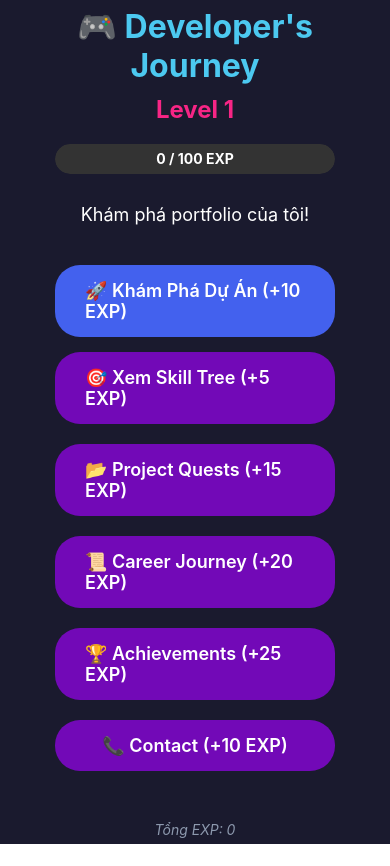
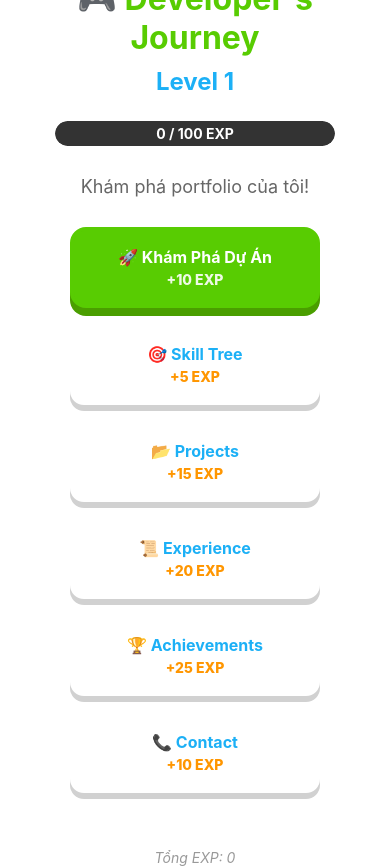
Before and after one commit to naphucco/GamifiedApp, a React Native app: screen /Home in a window 390 px wide. Before the commit the page ends 844 px from the top, so only its background shows below. Built offline with nearby package versions, Linux system fonts and the light colour scheme.

Commit message:
Add custom button

```diff
--- /dev/null
+++ b/src/components/ui/CustomButton.tsx
@@ -0,0 +1,174 @@
+import React, { useRef } from 'react';
+import { TouchableOpacity, Text, Animated, StyleSheet, View } from 'react-native';
+
+interface CustomButtonProps {
+  title: string;
+  onPress: () => void;
+  expAmount?: number;
+  type?: 'primary' | 'secondary';
+  disabled?: boolean;
+}
+
+export const CustomButton: React.FC<CustomButtonProps> = ({
+  title,
+  onPress,
+  expAmount,
+  type = 'primary',
+  disabled = false
+}) => {
+  const translateYAnim = useRef(new Animated.Value(0)).current;
+
+  const handlePressIn = () => {
+    Animated.spring(translateYAnim, {
+      toValue: type === 'primary' ? 8 : 6,
+      friction: 5,
+      useNativeDriver: true,
+    }).start();
+  };
+
+  const handlePressOut = () => {
+    Animated.spring(translateYAnim, {
+      toValue: 0,
+      friction: 5,
+      useNativeDriver: true,
+    }).start();
+  };
+
+  const handlePress = () => {
+    onPress?.();
+  };
+
+  return (
+    <View style={styles.buttonContainer}>
+      {/* Shadow layer cho primary */}
+      {!disabled && type === 'primary' && (
+        <View style={styles.primaryShadowLayer} />
+      )}
+
+      {/* Shadow layer cho secondary */}
+      {!disabled && type === 'secondary' && (
+        <View style={styles.secondaryShadowLayer} />
+      )}
+
+      {/* Main button với animation */}
+      <Animated.View
+        style={{
+          transform: [{ translateY: translateYAnim }]
+        }}
+      >
+        <TouchableOpacity
+          style={[
+            type === 'primary' ? styles.primaryButton : styles.secondaryButton,
+            disabled && styles.disabledButton
+          ]}
+          onPressIn={handlePressIn}
+          onPressOut={handlePressOut}
+          onPress={handlePress}
+          activeOpacity={0.9}
+          disabled={disabled}
+        >
+          <Text style={type === 'primary' ? styles.primaryButtonText : styles.secondaryButtonText}>
+            {title}
+          </Text>
+          {expAmount && (
+            <Text style={[
+              styles.expText,
+              type === 'primary' ? styles.primaryExpText : styles.secondaryExpText
+            ]}>
+              +{expAmount} EXP
+            </Text>
+          )}
+        </TouchableOpacity>
+      </Animated.View>
+    </View>
+  );
+};
+
+const styles = StyleSheet.create({
+  buttonContainer: {
+    position: 'relative',
+    marginBottom: 16,
+  },
+  primaryShadowLayer: {
+    position: 'absolute',
+    top: 8,
+    left: 0,
+    right: 0,
+    height: '100%',
+    borderRadius: 16,
+    backgroundColor: '#4a9e00',
+  },
+  secondaryShadowLayer: {
+    position: 'absolute',
+    top: 6,
+    left: 0,
+    right: 0,
+    height: '100%',
+    borderRadius: 14,
+    backgroundColor: '#d1d1d1',
+  },
+  primaryButton: {
+    backgroundColor: '#58cc02',
+    paddingHorizontal: 24,
+    paddingVertical: 16,
+    borderRadius: 16,
+    alignItems: 'center',
+    justifyContent: 'center',
+    borderWidth: 4,
+    borderColor: '#58cc02',
+    minWidth: 250,
+    position: 'relative',
+    zIndex: 1,
+  },
+  secondaryButton: {
+    backgroundColor: '#ffffff',
+    paddingHorizontal: 24,
+    paddingVertical: 16,
+    borderRadius: 14,
+    alignItems: 'center',
+    justifyContent: 'center',
+    borderWidth: 4,
+    borderColor: '#ffffff',
+    minWidth: 250,
+    position: 'relative',
+    zIndex: 1,
+  },
+  disabledButton: {
+    backgroundColor: '#cccccc',
+    paddingHorizontal: 24,
+    paddingVertical: 16,
+    borderRadius: 16,
+    alignItems: 'center',
+    justifyContent: 'center',
+    borderWidth: 4,
+    borderColor: '#cccccc',
+    minWidth: 250,
+  },
+  primaryButtonText: {
+    color: '#ffffff',
+    fontSize: 16,
+    fontWeight: 'bold',
+    textAlign: 'center',
+    includeFontPadding: false,
+  },
+  secondaryButtonText: {
+    color: '#1cb0f6',
+    fontSize: 16,
+    fontWeight: 'bold',
+    textAlign: 'center',
+    includeFontPadding: false,
+  },
+  expText: {
+    fontSize: 14,
+    fontWeight: '800',
+    marginTop: 4,
+    includeFontPadding: false,
+  },
+  primaryExpText: {
+    color: '#ffffff',
+    opacity: 0.9,
+  },
+  secondaryExpText: {
+    color: '#ff9600',
+  },
+});
--- a/src/screens/HomeScreen.tsx
+++ b/src/screens/HomeScreen.tsx
@@ -1,8 +1,10 @@
+// HomeScreen.js
 import React, { useState, useEffect } from 'react';
-import { View, Text, TouchableOpacity, StyleSheet } from 'react-native';
+import { View, Text, Animated, StyleSheet } from 'react-native';
 import { gameState } from '../game/GameState';
 import { ExpBar } from '../components/game/ExpBar';
 import { useNavigation } from '@react-navigation/native';
+import { CustomButton } from '../components/ui/CustomButton';
 
 export const HomeScreen = () => {
   const navigation = useNavigation();
@@ -10,91 +12,130 @@ export const HomeScreen = () => {
   const [level, setLevel] = useState(gameState.getState().level);
   const [expToNextLevel, setExpToNextLevel] = useState(gameState.getState().expToNextLevel);
 
+  const fadeAnim = useState(new Animated.Value(0))[0];
+  const bounceAnim = useState(new Animated.Value(0))[0];
+
   console.log('🎯 TEST: HomeScreen loaded');
 
-  // LẮNG NGHE THAY ĐỔI TỪ GAMESTATE
   useEffect(() => {
+    Animated.timing(fadeAnim, {
+      toValue: 1,
+      duration: 800,
+      useNativeDriver: true,
+    }).start();
+
+    Animated.spring(bounceAnim, {
+      toValue: 1,
+      friction: 3,
+      tension: 40,
+      useNativeDriver: true,
+    }).start();
+
     const unsubscribe = gameState.subscribe((newState) => {
       setCurrentExp(newState.exp);
       setLevel(newState.level);
       setExpToNextLevel(newState.expToNextLevel);
     });
 
-    return unsubscribe; // CLEANUP KHI COMPONENT UNMOUNT
+    return unsubscribe;
   }, []);
 
-  const handleExplore = () => {
-    gameState.addExp(10);
+  const handleButtonPress = (action: () => void, expAmount: number) => {
+    gameState.addExp(expAmount);
+    action();
   };
 
-  const handleSkillTree = () => {
-    gameState.addExp(5);
+  const handleExplore = () => handleButtonPress(() => { }, 10);
+  const handleSkillTree = () => handleButtonPress(() => {
     gameState.trackExperienceView();
-    navigation.navigate('SkillTree' as never); // ĐẨY SkillTree lên top of stack
-  };
+    navigation.navigate('SkillTree' as never);
+  }, 5);
+  const handleProjects = () => handleButtonPress(() => {
+    gameState.trackExperienceView();
+    navigation.navigate('Projects' as never);
+  }, 15);
+  const handleExperience = () => handleButtonPress(() => {
+    gameState.trackExperienceView();
+    navigation.navigate('Experience' as never);
+  }, 20);
+  const handleAchievements = () => handleButtonPress(() => {
+    navigation.navigate('Achievements' as never);
+  }, 25);
+  const handleContact = () => handleButtonPress(() => {
+    navigation.navigate('Contact' as never);
+  }, 10);
 
-  const handleProjects = () => {
-    gameState.addExp(15);
-    gameState.trackExperienceView();
-    navigation.navigate('Projects' as never); // ĐẨY SkillTree lên top of stack
-  };
-
-  const handleExperience = () => {
-    gameState.addExp(20);
-    gameState.trackExperienceView();
-    navigation.navigate('Experience' as never); // ĐẨY SkillTree lên top of stack
-  };
-
-  const handleAchievements = () => {
-    gameState.addExp(25);
-    navigation.navigate('Achievements' as never);
-  };
-
-  const handleContact = () => {
-    gameState.addExp(10);
-    navigation.navigate('Contact' as never);
-  };
+  const bounceTransform = bounceAnim.interpolate({
+    inputRange: [0, 0.5, 1],
+    outputRange: [0, -10, 0]
+  });
 
   return (
-    <View style={styles.container}>
-      <Text style={styles.title}>🎮 Developer's Journey</Text>
+    <Animated.View style={[styles.container, { opacity: fadeAnim }]}>
+      <Animated.Text style={[
+        styles.title,
+        { transform: [{ translateY: bounceTransform }] }
+      ]}>
+        🎮 Developer's Journey
+      </Animated.Text>
+
       <Text style={styles.levelText}>Level {level}</Text>
 
       <ExpBar
         currentExp={currentExp}
         maxExp={expToNextLevel}
-        height={30}
+        height={25}
         showLabel={true}
       />
 
       <Text style={styles.subtitle}>Khám phá portfolio của tôi!</Text>
 
-      <TouchableOpacity style={styles.button} onPress={handleExplore}>
-        <Text style={styles.buttonText}>🚀 Khám Phá Dự Án (+10 EXP)</Text>
-      </TouchableOpacity>
+      <CustomButton
+        title="🚀 Khám Phá Dự Án"
+        expAmount={10}
+        type="primary"
+        onPress={handleExplore}
+      />
 
-      <TouchableOpacity style={styles.secondaryButton} onPress={handleSkillTree}>
-        <Text style={styles.buttonText}>🎯 Xem Skill Tree (+5 EXP)</Text>
-      </TouchableOpacity>
+      <View style={styles.buttonGrid}>
+        <CustomButton
+          title="🎯 Skill Tree"
+          expAmount={5}
+          type="secondary"
+          onPress={handleSkillTree}
+        />
 
-      <TouchableOpacity style={styles.secondaryButton} onPress={handleProjects}>
-        <Text style={styles.buttonText}>📂 Project Quests (+15 EXP)</Text>
-      </TouchableOpacity>
+        <CustomButton
+          title="📂 Projects"
+          expAmount={15}
+          type="secondary"
+          onPress={handleProjects}
+        />
 
-      <TouchableOpacity style={styles.secondaryButton} onPress={handleExperience}>
-        <Text style={styles.buttonText}>📜 Career Journey (+20 EXP)</Text>
-      </TouchableOpacity>
+        <CustomButton
+          title="📜 Experience"
+          expAmount={20}
+          type="secondary"
+          onPress={handleExperience}
+        />
 
-      <TouchableOpacity style={styles.secondaryButton} onPress={handleAchievements}>
-        <Text style={styles.buttonText}>🏆 Achievements (+25 EXP)</Text>
-      </TouchableOpacity>
+        <CustomButton
+          title="🏆 Achievements"
+          expAmount={25}
+          type="secondary"
+          onPress={handleAchievements}
+        />
 
-      <TouchableOpacity style={styles.secondaryButton} onPress={handleContact}>
-        <Text style={styles.buttonText}>📞 Contact (+10 EXP)</Text>
-      </TouchableOpacity>
+        <CustomButton
+          title="📞 Contact"
+          expAmount={10}
+          type="secondary"
+          onPress={handleContact}
+        />
+      </View>
 
       <Text style={styles.hint}>Tổng EXP: {gameState.getState().totalExp}</Text>
-    </View>
+    </Animated.View>
   );
 };
 
@@ -103,60 +144,39 @@ const styles = StyleSheet.create({
     flex: 1,
     justifyContent: 'center',
     alignItems: 'center',
-    backgroundColor: '#1a1a2e',
+    backgroundColor: '#ffffff',
     padding: 20,
   },
   title: {
     fontSize: 32,
     fontWeight: 'bold',
-    color: '#4cc9f0',
+    color: '#58cc02',
     textAlign: 'center',
     marginBottom: 10,
   },
   levelText: {
     fontSize: 24,
-    color: '#f72585',
+    color: '#1cb0f6',
     fontWeight: 'bold',
-    marginBottom: 10,
+    marginBottom: 15,
   },
   subtitle: {
     fontSize: 18,
-    color: '#fff',
+    color: '#666666',
     textAlign: 'center',
-    marginBottom: 40,
+    marginBottom: 30,
     marginTop: 20,
   },
-  button: {
-    backgroundColor: '#4361ee',
-    paddingHorizontal: 30,
-    paddingVertical: 15,
-    borderRadius: 25,
-    elevation: 5,
-    marginBottom: 15,
-    width: '80%',
-    alignItems: 'center',
-  },
-  secondaryButton: {
-    backgroundColor: '#7209b7',
-    paddingHorizontal: 30,
-    paddingVertical: 15,
-    borderRadius: 25,
-    elevation: 5,
-    width: '80%',
+  buttonGrid: {
+    width: '100%',
     alignItems: 'center',
     marginBottom: 20,
   },
-  buttonText: {
-    color: '#fff',
-    fontSize: 18,
-    fontWeight: '600',
-  },
   hint: {
     fontSize: 14,
-    color: '#8d99ae',
+    color: '#999999',
     textAlign: 'center',
-    marginTop: 30,
+    marginTop: 20,
     fontStyle: 'italic',
-    paddingHorizontal: 20,
   },
 });
```
